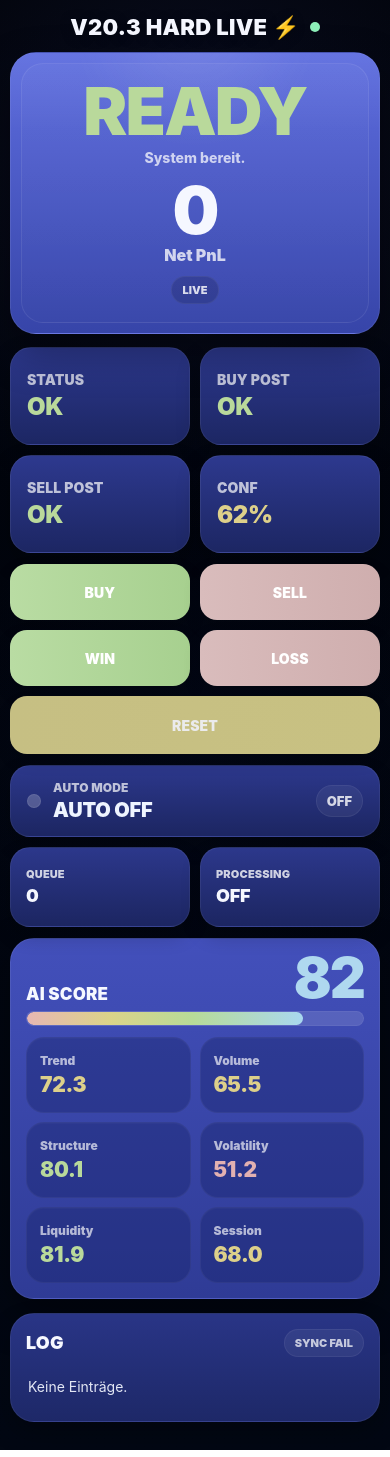
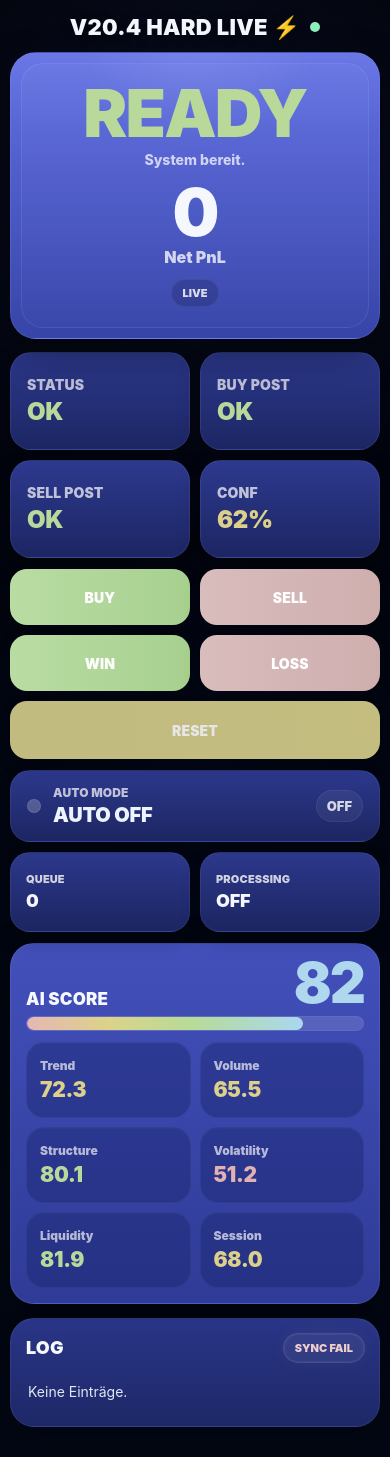
Before and after one commit to ronko0477/quanttrade-backend-v13-3-fix, a website: page public/index.html in a window 390 px wide. Drawn offline with Linux system fonts and the light colour scheme; no server answers.

Commit message:
Update index.html
V20.4 full

```diff
--- a/public/index.html
+++ b/public/index.html
@@ -3,13 +3,13 @@
 <head>
   <meta charset="UTF-8" />
   <meta name="viewport" content="width=device-width, initial-scale=1.0, viewport-fit=cover" />
-  <title>V20.3 HARD LIVE</title>
+  <title>V20.4 HARD LIVE</title>
   <style>
     :root{
       --bg:#02040a;
       --panel:#252f79;
       --panelDeep:#1a2256;
-      --panelHero1:#6473ea;
+      --panelHero1:#6675ee;
       --panelHero2:#3a49b2;
       --line:rgba(255,255,255,.07);
       --text:#f5f7ff;
@@ -18,9 +18,11 @@
       --red:#dfb8b8;
       --yellow:#ddd08a;
       --cyan:#afd8ef;
+      --softBlue:#9eb7ff;
       --shadow:0 18px 42px rgba(0,0,0,.34);
       --okGlow:0 0 0 1px rgba(185,217,155,.22), 0 0 22px rgba(185,217,155,.10);
-      --blueGlow:0 0 0 1px rgba(175,216,239,.20), 0 0 18px rgba(175,216,239,.08);
+      --warnGlow:0 0 0 1px rgba(221,208,138,.18), 0 0 20px rgba(221,208,138,.08);
+      --dangerGlow:0 0 0 1px rgba(223,184,184,.18), 0 0 18px rgba(223,184,184,.07);
     }
 
     *{box-sizing:border-box}
@@ -40,7 +42,7 @@
     .wrap{
       width:min(100%,460px);
       margin:0 auto;
-      padding:12px 10px 28px;
+      padding:12px 10px 30px;
     }
 
     .title{
@@ -76,7 +78,7 @@
       position:relative;
       border-radius:26px;
       padding:11px;
-      background:linear-gradient(180deg, rgba(99,115,234,.95), rgba(58,73,178,.94));
+      background:linear-gradient(180deg, rgba(102,117,238,.96), rgba(58,73,178,.94));
       border:1px solid rgba(255,255,255,.08);
       box-shadow:var(--shadow);
       overflow:hidden;
@@ -95,7 +97,7 @@
     .heroInner{
       position:relative;
       z-index:1;
-      min-height:222px;
+      min-height:226px;
       border-radius:22px;
       border:1px solid rgba(255,255,255,.08);
       background:linear-gradient(180deg, rgba(255,255,255,.03), rgba(255,255,255,.01));
@@ -104,7 +106,7 @@
       align-items:center;
       justify-content:center;
       text-align:center;
-      padding:18px 14px;
+      padding:20px 14px;
     }
 
     .guard{
@@ -146,8 +148,16 @@
       color:rgba(255,255,255,.76);
     }
 
+    .heroMetaRow{
+      margin-top:12px;
+      display:flex;
+      align-items:center;
+      justify-content:center;
+      gap:8px;
+      flex-wrap:wrap;
+    }
+
     .heroMeta{
-      margin-top:11px;
       display:inline-flex;
       align-items:center;
       gap:8px;
@@ -159,6 +169,11 @@
       font-weight:900;
       color:rgba(255,255,255,.82);
     }
+
+    .heroMeta.live{box-shadow:none}
+    .heroMeta.auto{box-shadow:var(--okGlow)}
+    .heroMeta.queue{box-shadow:var(--warnGlow)}
+    .heroMeta.block{box-shadow:var(--dangerGlow)}
 
     .grid2{
       margin-top:13px;
@@ -221,7 +236,7 @@
     button:disabled{
       opacity:.45;
       cursor:not-allowed;
-      filter:grayscale(.2) brightness(.85);
+      filter:grayscale(.2) brightness(.86);
       box-shadow:none !important;
     }
 
@@ -261,7 +276,7 @@
       min-height:60px;
       background:linear-gradient(90deg,#d7cf8d,#d9d18c);
       color:#fff;
-      opacity:.92;
+      opacity:.90;
     }
 
     .miniGrid{
@@ -514,7 +529,12 @@
       padding:6px 10px;
       background:rgba(255,255,255,.06);
       border:1px solid rgba(255,255,255,.06);
+      transition:all .18s ease;
     }
+
+    .syncBadge.ok{color:rgba(255,255,255,.72)}
+    .syncBadge.pending{color:var(--yellow); box-shadow:var(--warnGlow)}
+    .syncBadge.fail{color:#f0cccc; box-shadow:var(--dangerGlow)}
 
     .logList{
       max-height:340px;
@@ -568,7 +588,7 @@
 <body>
   <div class="wrap">
     <div class="title">
-      <span>V20.3 HARD LIVE ⚡</span>
+      <span>V20.4 HARD LIVE ⚡</span>
       <span class="liveDot"></span>
     </div>
 
@@ -578,8 +598,10 @@
         <div id="heroHint" class="heroHint">System bereit.</div>
         <div id="pnl" class="pnl">0</div>
         <div class="pnlSub">Net PnL</div>
-        <div class="heroMeta">
-          <span id="heroMetaText">LIVE</span>
+        <div class="heroMetaRow">
+          <div id="heroMeta" class="heroMeta live">
+            <span id="heroMetaText">LIVE</span>
+          </div>
         </div>
       </div>
     </section>
@@ -674,7 +696,7 @@
     <section class="logCard">
       <div class="logHead">
         <div class="logTitle">LOG</div>
-        <div id="syncBadge" class="syncBadge">SYNC</div>
+        <div id="syncBadge" class="syncBadge ok">SYNC OK</div>
       </div>
       <div id="logList" class="logList">
         <div class="logEntry">Keine Einträge.</div>
@@ -709,6 +731,7 @@
     const els = {
       guard:$('guard'),
       heroHint:$('heroHint'),
+      heroMeta:$('heroMeta'),
       heroMetaText:$('heroMetaText'),
       pnl:$('pnl'),
       healthStatus:$('healthStatus'),
@@ -756,6 +779,7 @@
       if(g.includes('BLOCK') || g.includes('LOCK')) return 'LOCKED';
       if(g.includes('COOL')) return 'COOL...';
       if(g.includes('WARN')) return 'WARN...';
+      if(g.includes('FAIL')) return 'FAIL';
       if(g.includes('LOSS')) return 'LOSS...';
       return g || 'READY';
     }
@@ -764,7 +788,7 @@
       const g = String(raw || '').toUpperCase();
       if(g.includes('READY')) return 'ready';
       if(g.includes('SESSION')) return 'block';
-      if(g.includes('BLOCK') || g.includes('LOCK') || g.includes('LOSS')) return 'fail';
+      if(g.includes('BLOCK') || g.includes('LOCK') || g.includes('FAIL') || g.includes('LOSS')) return 'fail';
       return 'warn';
     }
 
@@ -808,7 +832,6 @@
       s.confidence = safeNum(api.confidence, 62);
       s.score = safeNum(api.score, api.aiScore ?? 82);
       s.autoEnabled = !!api.autoEnabled;
-
       s.health = api.health || deriveHealth(s);
 
       s.factors = {
@@ -824,6 +847,24 @@
       return s;
     }
 
+    function isSessionGuard(guard){
+      return String(guard || '').toUpperCase().includes('SESSION');
+    }
+
+    function isBlockedGuard(guard){
+      const g = String(guard || '').toUpperCase();
+      return g.includes('BLOCK') || g.includes('LOCK') || g.includes('FAIL');
+    }
+
+    function isTradableState(state){
+      const g = String(state.guard || '').toUpperCase();
+      if(!(g === 'READY' || g === 'SYSTEM_READY')) return false;
+      if(state.processing) return false;
+      if(safeNum(state.queueLength,0) > 0) return false;
+      if(!state.health.buy || !state.health.sell) return false;
+      return true;
+    }
+
     function renderHealth(el, ok){
       el.textContent = boolText(ok);
       el.className = `cardVal ${boolClass(ok)}`;
@@ -836,9 +877,9 @@
 
     function formatLogTime(input){
       if(!input) return '--:--:--';
+      const str = String(input).trim();
 
-      const str = String(input);
-      if (/^\\d{2}:\\d{2}:\\d{2}$/.test(str)) return str;
+      if (/^\d{2}:\d{2}:\d{2}$/.test(str)) return str;
 
       const d = new Date(str);
       if (!Number.isNaN(d.getTime())) {
@@ -848,7 +889,10 @@
         return `${hh}:${mm}:${ss}`;
       }
 
-      return str;
+      const match = str.match(/(\d{2}):(\d{2}):(\d{2})/);
+      if (match) return `${match[1]}:${match[2]}:${match[3]}`;
+
+      return '--:--:--';
     }
 
     function renderLog(log){
@@ -857,7 +901,7 @@
         return;
       }
 
-      const html = log.slice(0, 24).map(item=>{
+      const html = log.slice(0, 28).map(item=>{
         const type = String(item.type || '').toUpperCase();
         const time = escapeHtml(formatLogTime(item.localTime || item.time || item.ts));
         const msg = escapeHtml(item.msg || item.message || '-');
@@ -870,6 +914,7 @@
         else if(type.includes('LOSS')) cls = 'logLoss';
         else if(type.includes('RESET')) cls = 'logReset';
         else if(type.includes('AUTO')) cls = 'logSystem';
+        else if(type.includes('SYNC')) cls = 'logSystem';
 
         return `<div class="logEntry ${cls}">${time} - ${msg}</div>`;
       }).join('');
@@ -885,13 +930,25 @@
 
     function renderMeta(state){
       const q = safeNum(state.queueLength, 0);
-      if (String(state.guard).toUpperCase().includes('SESSION')) {
+      const session = isSessionGuard(state.guard);
+      const blocked = isBlockedGuard(state.guard);
+
+      els.heroMeta.className = 'heroMeta';
+
+      if (session) {
+        els.heroMeta.classList.add('block');
         els.heroMetaText.textContent = 'SESSION LIMIT';
+      } else if (blocked) {
+        els.heroMeta.classList.add('block');
+        els.heroMetaText.textContent = 'BLOCKED';
       } else if (state.processing || q > 0) {
+        els.heroMeta.classList.add('queue');
         els.heroMetaText.textContent = `QUEUE ${q}`;
       } else if (state.autoEnabled) {
+        els.heroMeta.classList.add('auto');
         els.heroMetaText.textContent = 'AUTO ON';
       } else {
+        els.heroMeta.classList.add('live');
         els.heroMetaText.textContent = 'LIVE';
       }
     }
@@ -910,6 +967,20 @@
 
       els.queueCard.classList.toggle('queuePulse', q > 0);
       els.processingCard.classList.toggle('processingPulse', !!state.processing);
+    }
+
+    function renderSync(status){
+      els.syncBadge.className = 'syncBadge';
+      if(status === 'pending'){
+        els.syncBadge.classList.add('pending');
+        els.syncBadge.textContent = 'SYNC...';
+      } else if(status === 'fail'){
+        els.syncBadge.classList.add('fail');
+        els.syncBadge.textContent = 'SYNC FAIL';
+      } else {
+        els.syncBadge.classList.add('ok');
+        els.syncBadge.textContent = 'SYNC OK';
+      }
     }
 
     function render(state){
@@ -940,9 +1011,16 @@
       renderQueueProcessing(state);
       renderLog(state.log);
 
-      const disableTrades = state.processing || !state.health.buy || !state.health.sell;
-      els.btnBuy.disabled = disableTrades;
-      els.btnSell.disabled = disableTrades;
+      const tradesAllowed = isTradableState(state);
+      const guardIsSession = isSessionGuard(state.guard);
+      const guardBlocked = isBlockedGuard(state.guard);
+
+      els.btnBuy.disabled = !tradesAllowed;
+      els.btnSell.disabled = !tradesAllowed;
+      els.btnWin.disabled = guardIsSession || state.processing || safeNum(state.queueLength,0) > 0;
+      els.btnLoss.disabled = guardIsSession || state.processing || safeNum(state.queueLength,0) > 0;
+      els.btnReset.disabled = state.processing;
+      els.autoToggleBtn.disabled = state.processing || guardBlocked;
     }
 
     async function getStatus(){
@@ -987,14 +1065,14 @@
     }
 
     async function syncNow(){
-      els.syncBadge.textContent = 'SYNC...';
+      renderSync('pending');
       try{
         const data = await getStatus();
         render(normalizeState(data));
-        els.syncBadge.textContent = 'SYNC OK';
+        renderSync('ok');
       }catch(e){
         console.error(e);
-        els.syncBadge.textContent = 'SYNC FAIL';
+        renderSync('fail');
       }
     }
 
@@ -1006,6 +1084,7 @@
     els.autoToggleBtn.onclick = toggleAuto;
 
     render(fallbackState);
+    renderSync('pending');
     syncNow();
     setInterval(syncNow, 2200);
   </script>
```
